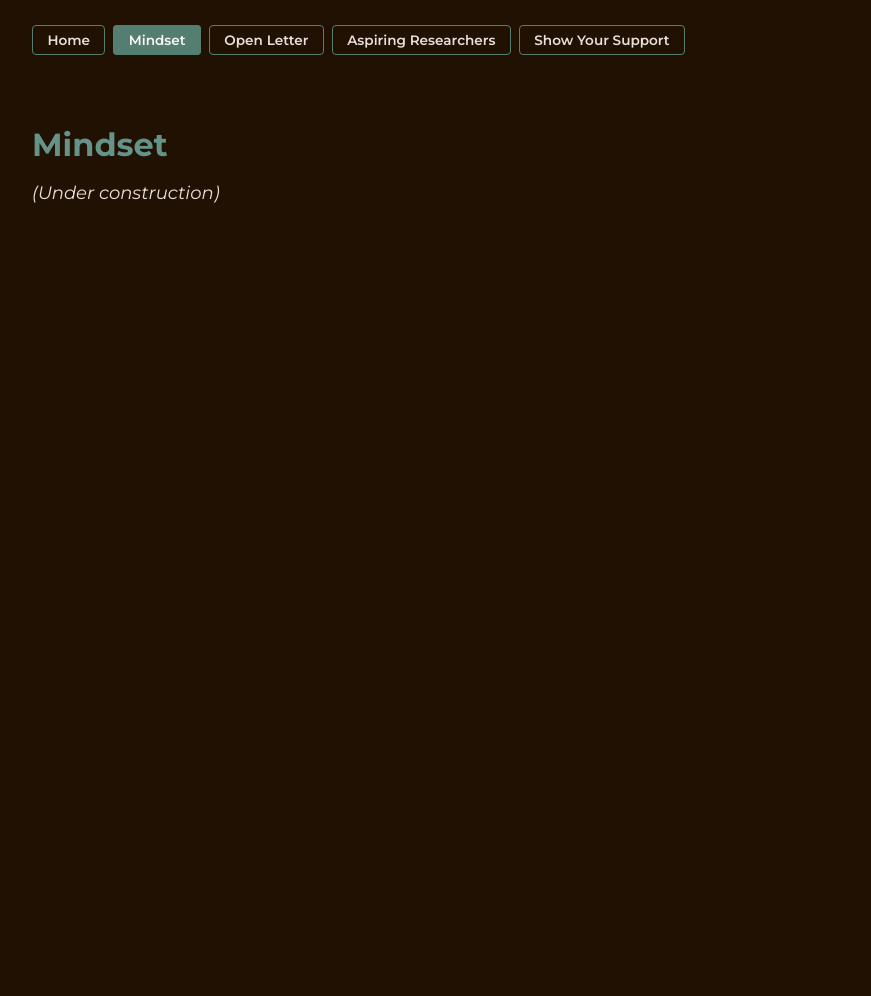
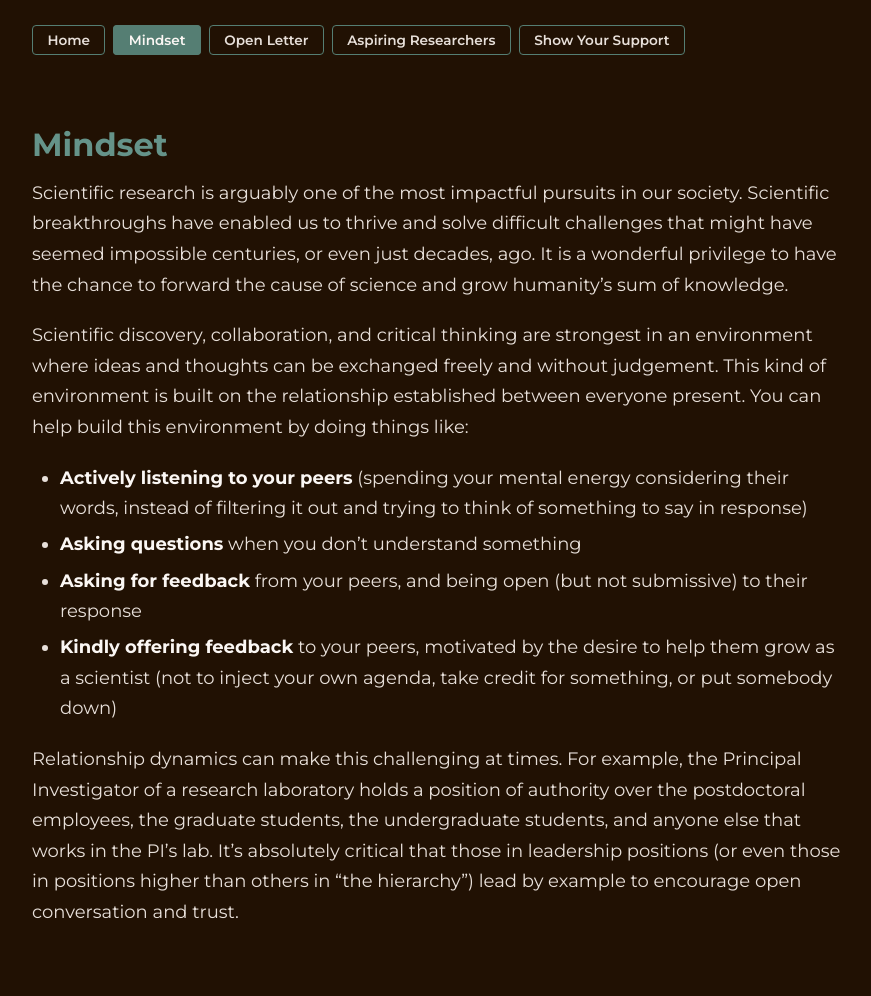
Before and after one commit to labhole/labhole.github.io, a Jekyll site: the page built from mindset.md, in a window 1280 px wide. Shown: the whole page, without its empty margins (202-1073 px from the left). Built offline with Jekyll 4.4.1, drawn with Linux system fonts in a browser that asks for light colours; our own code applies the rules of GitHub Pages for plain Markdown files; before the commit the page ends 900 px from its top, so only the background shows below that.

Commit message:
updates to page content

```diff
--- a/mindset.md
+++ b/mindset.md
@@ -4,4 +4,19 @@ layout: default
 
 # Mindset
 
-*(Under construction)*
+Scientific research is arguably one of the most impactful pursuits in our society.
+Scientific breakthroughs have enabled us to thrive and solve difficult challenges that might have seemed impossible centuries, or even just decades, ago.
+It is a wonderful privilege to have the chance to forward the cause of science and grow humanity's sum of knowledge.
+
+Scientific discovery, collaboration, and critical thinking are strongest in an environment where ideas and thoughts can be exchanged freely and without judgement.
+This kind of environment is built on the relationship established between everyone present.
+You can help build this environment by doing things like:
+
+* **Actively listening to your peers** (spending your mental energy considering their words, instead of filtering it out and trying to think of something to say in response)
+* **Asking questions** when you don't understand something
+* **Asking for feedback** from your peers, and being open (but not submissive) to their response
+* **Kindly offering feedback** to your peers, motivated by the desire to help them grow as a scientist (not to inject your own agenda, take credit for something, or put somebody down)
+
+Relationship dynamics can make this challenging at times.
+For example, the Principal Investigator of a research laboratory holds a position of authority over the postdoctoral employees, the graduate students, the undergraduate students, and anyone else that works in the PI's lab.
+It's absolutely critical that those in leadership positions (or even those in positions higher than others in "the hierarchy") lead by example to encourage open conversation and trust.
```
Also changed, not shown: letter.md (+1 -1 lines).
